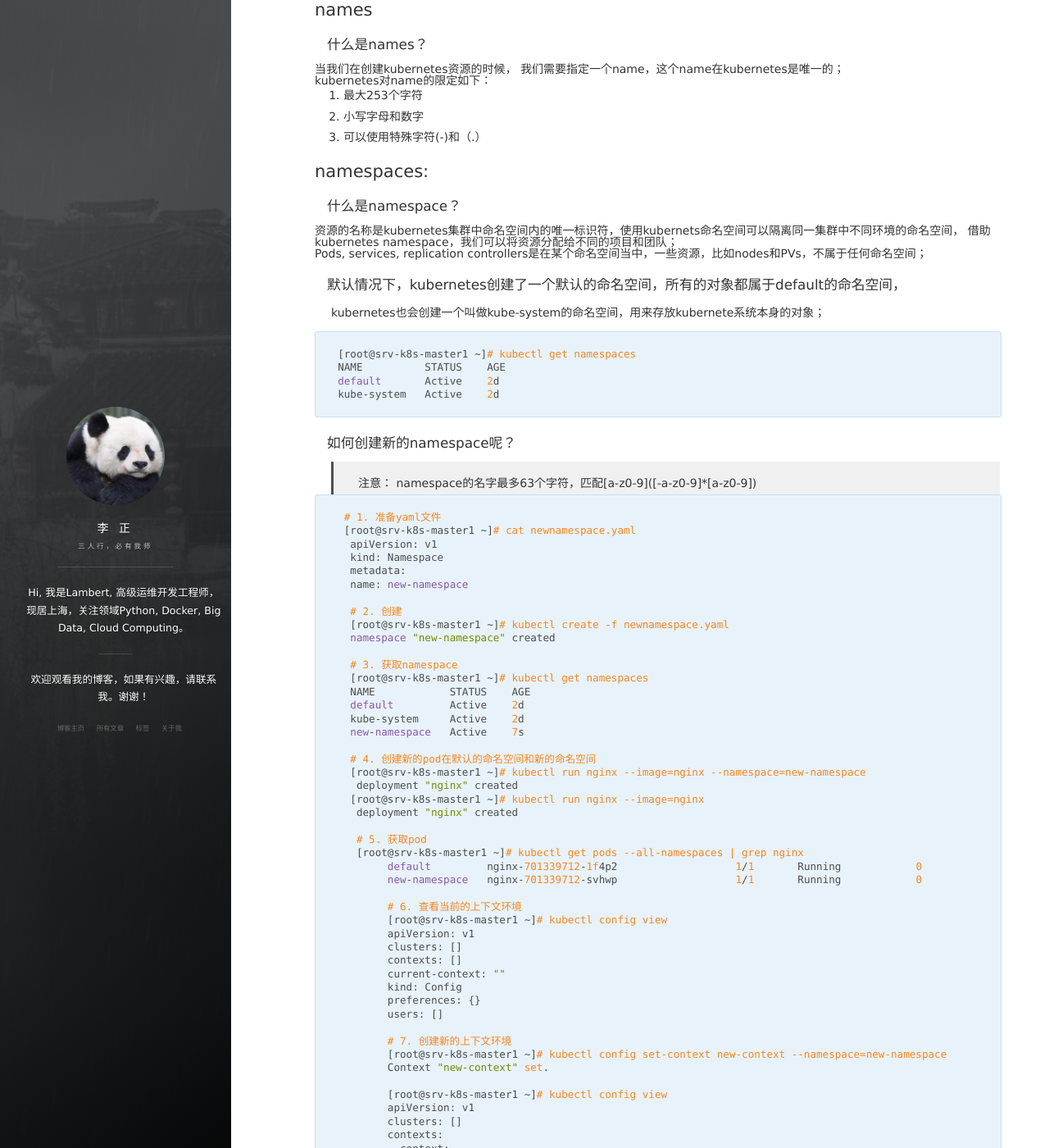
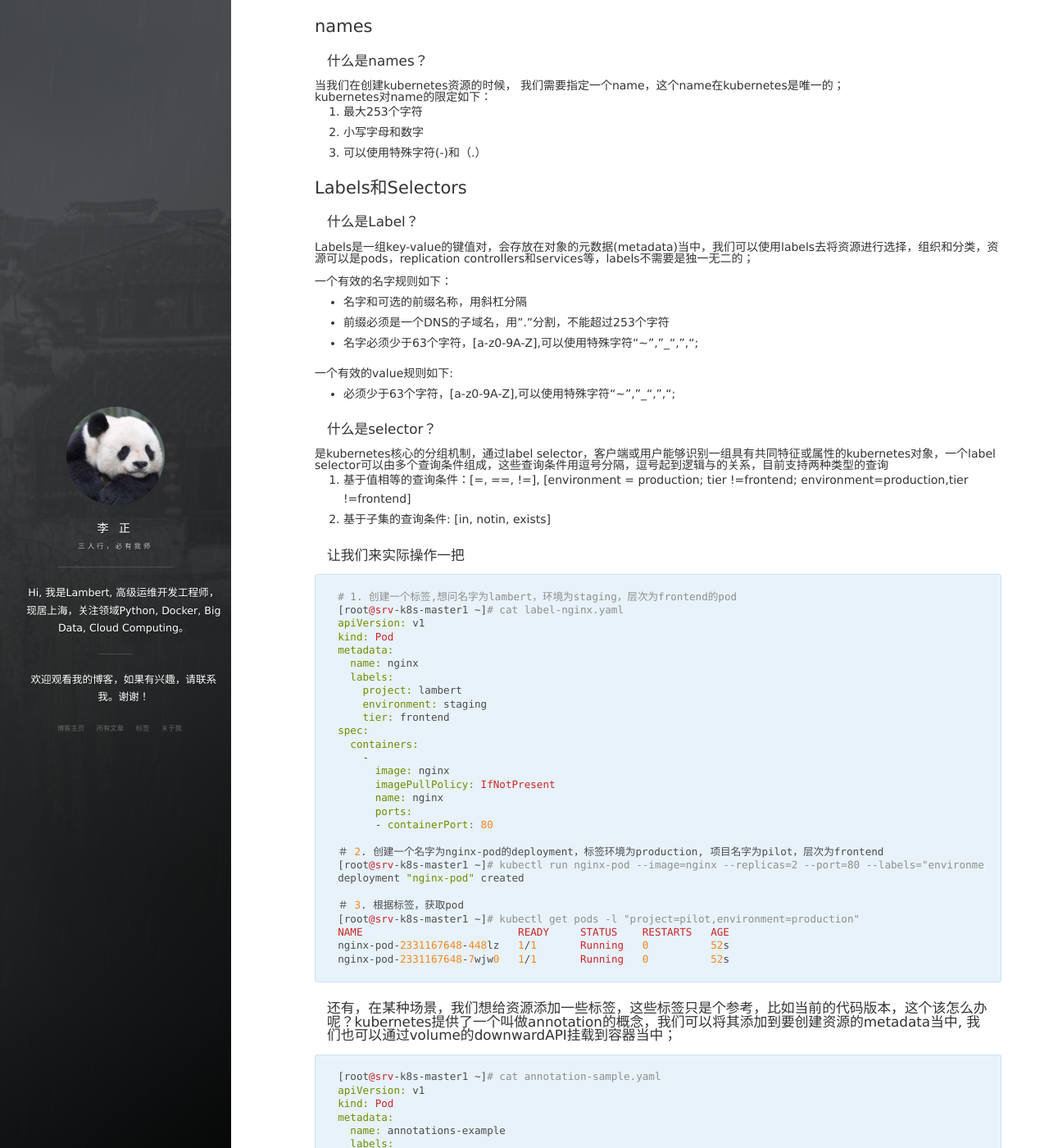
Before and after one commit to oaas/oaas.github.io, a Jekyll site: the page built from _posts/2017-11-05-k8s_2.md, in a window 1280 px wide and 1400 px high, scrolled down 992 px. Shown: the whole window at 82% size. Built offline with Jekyll 4.4.1, drawn with Linux system fonts in a browser that asks for light colours; nearby versions of some CDN libraries; comment, search, counter and statistics services are not loaded; some of the changed text lies outside the part shown.

Commit message:
finish k8s_2

````diff
--- a/_posts/2017-11-05-k8s_2.md
+++ b/_posts/2017-11-05-k8s_2.md
@@ -23,11 +23,11 @@ tags: Kubernetes
 #### 如何操纵kubernetes集群？
 1. 通过kubectl命令接口:
 
-   > 1. kubectl通过RESTful api的方式连接到API服务器,默认情况下访问localhost，你可以通过**--server** 选项去更改API服务器的地址；
+   > 1 . kubectl通过RESTful api的方式连接到API服务器,默认情况下访问localhost，你可以通过**--server** 选项去更改API服务器的地址；
 
-   > 2. kubectl允许通过命令行参数的形式创建资源，也可以通过 **-f** 接收外来文件的方式(支持json或yaml格式)创建资源；为了更好的维护集群，建议使用文件的方式；
+   > 2 . kubectl允许通过命令行参数的形式创建资源，也可以通过 **-f** 接收外来文件的方式(支持json或yaml格式)创建资源；为了更好的维护集群，建议使用文件的方式；
 
-   > 3. 命令格式： kubectl [command] [type] [name] [flags]
+   > 3 . 命令格式： kubectl [command] [type] [name] [flags]
    >> command: 执行你想要执行的操作，即action，比如run, delete, start, stop；
    <br>
    >> type: 指定资源类型, 比如pod, services，区分大小写，支持简写,比如replication controller可以写成rs；
@@ -51,6 +51,88 @@ tags: Kubernetes
 1. 最大253个字符
 2. 小写字母和数字
 3. 可以使用特殊字符(-)和（.）
+
+
+## Labels和Selectors
+
+#### 什么是Label？
+
+###### Labels是一组key-value的键值对，会存放在对象的元数据(metadata)当中，我们可以使用labels去将资源进行选择，组织和分类，资源可以是pods，replication controllers和services等，labels不需要是独一无二的；
+
+##### 一个有效的名字规则如下：
+* 名字和可选的前缀名称，用斜杠分隔
+* 前缀必须是一个DNS的子域名，用"."分割，不能超过253个字符
+* 名字必须少于63个字符，\[a-z0-9A-Z],可以使用特殊字符“~”,”_“,”,“;
+
+##### 一个有效的value规则如下:
+* 必须少于63个字符，\[a-z0-9A-Z],可以使用特殊字符“~”,”_“,”,“;
+
+
+
+#### 什么是selector？
+
+###### 是kubernetes核心的分组机制，通过label selector，客户端或用户能够识别一组具有共同特征或属性的kubernetes对象，一个label selector可以由多个查询条件组成，这些查询条件用逗号分隔，逗号起到逻辑与的关系，目前支持两种类型的查询
+
+  1. 基于值相等的查询条件：[=, ==, !=], [environment = production;  tier !=frontend;  environment=production,tier !=frontend]
+  2. 基于子集的查询条件: [in, notin, exists]
+
+#### 让我们来实际操作一把
+
+```
+# 1. 创建一个标签,想问名字为lambert，环境为staging，层次为frontend的pod
+[root@srv-k8s-master1 ~]# cat label-nginx.yaml
+apiVersion: v1
+kind: Pod
+metadata:
+  name: nginx
+  labels:
+    project: lambert
+    environment: staging
+    tier: frontend
+spec:
+  containers:
+    -
+      image: nginx
+      imagePullPolicy: IfNotPresent
+      name: nginx
+      ports:
+      - containerPort: 80
+
+＃ 2. 创建一个名字为nginx-pod的deployment，标签环境为production, 项目名字为pilot，层次为frontend
+[root@srv-k8s-master1 ~]# kubectl run nginx-pod --image=nginx --replicas=2 --port=80 --labels="environment=production,project=pilot,tier=frontend"
+deployment "nginx-pod" created
+
+＃ 3. 根据标签，获取pod
+[root@srv-k8s-master1 ~]# kubectl get pods -l "project=pilot,environment=production"
+NAME                         READY     STATUS    RESTARTS   AGE
+nginx-pod-2331167648-448lz   1/1       Running   0          52s
+nginx-pod-2331167648-7wjw0   1/1       Running   0          52s
+```
+
+#### 还有，在某种场景，我们想给资源添加一些标签，这些标签只是个参考，比如当前的代码版本，这个该怎么办呢？kubernetes提供了一个叫做annotation的概念，我们可以将其添加到要创建资源的metadata当中, 我们也可以通过volume的downwardAPI挂载到容器当中；
+
+```
+[root@srv-k8s-master1 ~]# cat annotation-sample.yaml
+apiVersion: v1
+kind: Pod
+metadata:
+  name: annotations-example
+  labels:
+    app: nginx
+  annotations:
+    container: nginx
+
+spec:
+  containers:
+  - name: annotations-example
+    image: nginx
+    ports:
+    - containerPort: 80
+
+[root@srv-k8s-master1 ~]# kubectl create -f annotation-sample.yaml
+pod "annotations-example" created
+```
+
 
 ## namespaces:
 
@@ -213,7 +295,6 @@ Resource Limits
 limitrange "limits" deleted
 
  ```
-
 
 ## 聊聊Pods
 #### 什么是pod呢？
````
